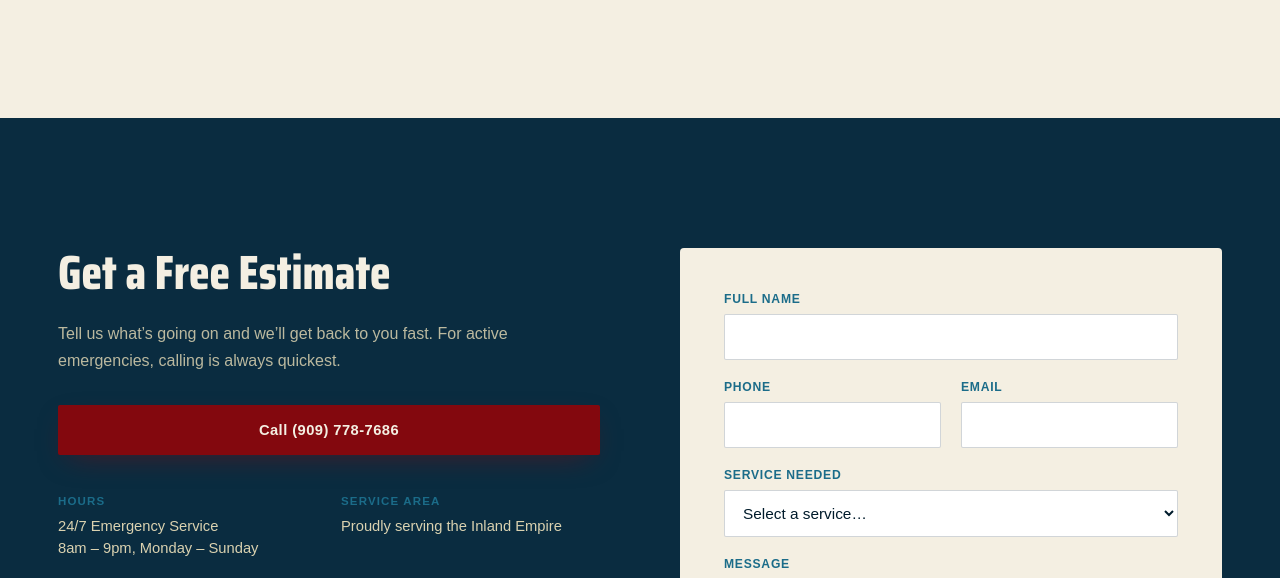
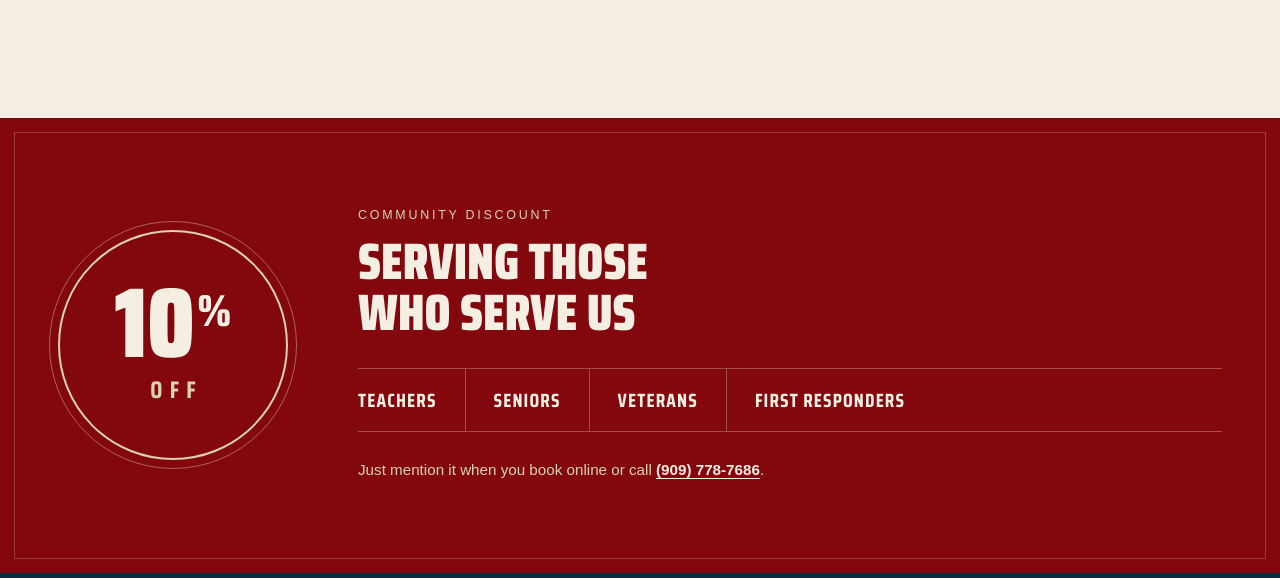
Before and after one commit to dot-jaypeg/integrity-quality-plumbing, a website: page index.html in a window 1280 px wide. Shown: the part 4141-4719 px from the top of the page. Drawn offline with Linux system fonts and the light colour scheme; a web font is replaced by a local one.

Commit message:
Add community discount section above contact forms
10% off for teachers, seniors, veterans and first responders, shown
above the contact form on the homepage and Contact page.

Co-Authored-By: Claude Opus 5.5 <noreply@anthropic.com>

```diff
--- a/css/styles.css
+++ b/css/styles.css
@@ -654,6 +654,77 @@ a { color: inherit; text-decoration: none; }
 .blog-follow { font-size: 1rem; line-height: 1.7; color: #3a4144; margin: 60px 0 0; }
 .blog-follow a { color: var(--red); font-weight: 600; }
 
+/* Community discount
+   ========================================================================== */
+.discount {
+  position: relative;
+  overflow: hidden;
+  background: var(--red);
+  color: var(--cream-light);
+  padding: 90px 0;
+}
+.discount::before {
+  content: '';
+  position: absolute;
+  inset: 14px;
+  border: 1px solid rgba(244, 239, 226, 0.22);
+  pointer-events: none;
+}
+.discount-inner {
+  display: grid;
+  grid-template-columns: auto 1fr;
+  align-items: center;
+  gap: 70px;
+}
+.discount-figure {
+  display: flex;
+  flex-direction: column;
+  align-items: center;
+  justify-content: center;
+  width: 230px; height: 230px;
+  border-radius: 50%;
+  border: 2px solid var(--cream);
+  outline: 1px solid rgba(218, 210, 176, 0.45);
+  outline-offset: 8px;
+  font-family: var(--font-head);
+  text-transform: uppercase;
+  color: var(--cream-light);
+}
+.discount-num { font-weight: 900; font-size: 6.2rem; line-height: 0.85; }
+.discount-num sup { font-size: 0.45em; vertical-align: top; position: relative; top: 0.25em; margin-left: 2px; }
+.discount-off { font-weight: 700; font-size: 1.5rem; letter-spacing: 0.3em; margin: 6px 0 0 0.3em; color: var(--cream); }
+.discount .eyebrow { color: var(--cream); }
+.discount-title {
+  font-family: var(--font-head);
+  font-weight: 900;
+  font-size: clamp(2rem, 4.4vw, 3.2rem);
+  line-height: 1;
+  text-transform: uppercase;
+  margin: 0 0 30px;
+}
+.discount-groups {
+  list-style: none;
+  margin: 0 0 26px;
+  padding: 0;
+  display: grid;
+  grid-template-columns: repeat(4, auto);
+  justify-content: start;
+  border-top: 1px solid rgba(244, 239, 226, 0.3);
+  border-bottom: 1px solid rgba(244, 239, 226, 0.3);
+}
+.discount-groups li {
+  font-family: var(--font-head);
+  font-weight: 700;
+  font-size: 1.2rem;
+  letter-spacing: 0.06em;
+  text-transform: uppercase;
+  padding: 16px 28px;
+  border-left: 1px solid rgba(244, 239, 226, 0.3);
+}
+.discount-groups li:first-child { padding-left: 0; border-left: 0; }
+.discount-note { font-size: 0.95rem; line-height: 1.6; color: var(--cream); margin: 0; }
+.discount-note a { color: var(--cream-light); font-weight: 600; text-decoration: underline; text-underline-offset: 3px; }
+
 /* Contact
    ========================================================================== */
 .contact { background: var(--navy-soft); color: var(--cream-light); padding: 130px 0; }
@@ -810,6 +881,11 @@ a { color: inherit; text-decoration: none; }
   .gallery-item.tall { grid-row: span 2; }
   .footer-grid { grid-template-columns: 1fr; gap: 36px; }
   .value-grid { grid-template-columns: repeat(2, 1fr); }
+  .discount-inner { grid-template-columns: 1fr; gap: 44px; justify-items: center; text-align: center; }
+  .discount-groups { grid-template-columns: repeat(2, auto); justify-content: center; }
+  .discount-groups li:nth-child(odd) { border-left: 0; }
+  .discount-groups li:nth-child(n+3) { border-top: 1px solid rgba(244, 239, 226, 0.3); }
+  .discount-groups li:first-child { padding-left: 28px; }
 }
 
 @media (max-width: 760px) {
@@ -856,4 +932,11 @@ a { color: inherit; text-decoration: none; }
   .page-title { padding: 130px 0 50px; }
   .value-grid { grid-template-columns: 1fr; }
   .cta-band { padding: 60px 0; }
+
+  .discount { padding: 70px 0; }
+  .discount-figure { width: 180px; height: 180px; }
+  .discount-num { font-size: 4.8rem; }
+  .discount-off { font-size: 1.2rem; }
+  .discount-groups li { font-size: 1rem; padding: 14px 16px; }
+  .discount-groups li:first-child { padding-left: 16px; }
 }
--- a/index.html
+++ b/index.html
@@ -239,6 +239,27 @@
     </div>
   </section>
 
+  <!-- COMMUNITY DISCOUNT -->
+  <section class="discount" aria-labelledby="discount-title">
+    <div class="container discount-inner">
+      <div class="discount-figure reveal" aria-hidden="true">
+        <span class="discount-num">10<sup>%</sup></span>
+        <span class="discount-off">Off</span>
+      </div>
+      <div class="discount-body reveal">
+        <p class="eyebrow">Community Discount</p>
+        <h2 class="discount-title" id="discount-title">Serving Those<br>Who Serve Us</h2>
+        <ul class="discount-groups">
+          <li>Teachers</li>
+          <li>Seniors</li>
+          <li>Veterans</li>
+          <li>First Responders</li>
+        </ul>
+        <p class="discount-note">Just mention it when you book online or call <a href="tel:9097787686">(909) 778-7686</a>.</p>
+      </div>
+    </div>
+  </section>
+
   <!-- CONTACT -->
   <section class="contact" id="contact">
     <div class="container contact-grid">
```
Also changed, not shown: contact.html (+21 -0 lines).
